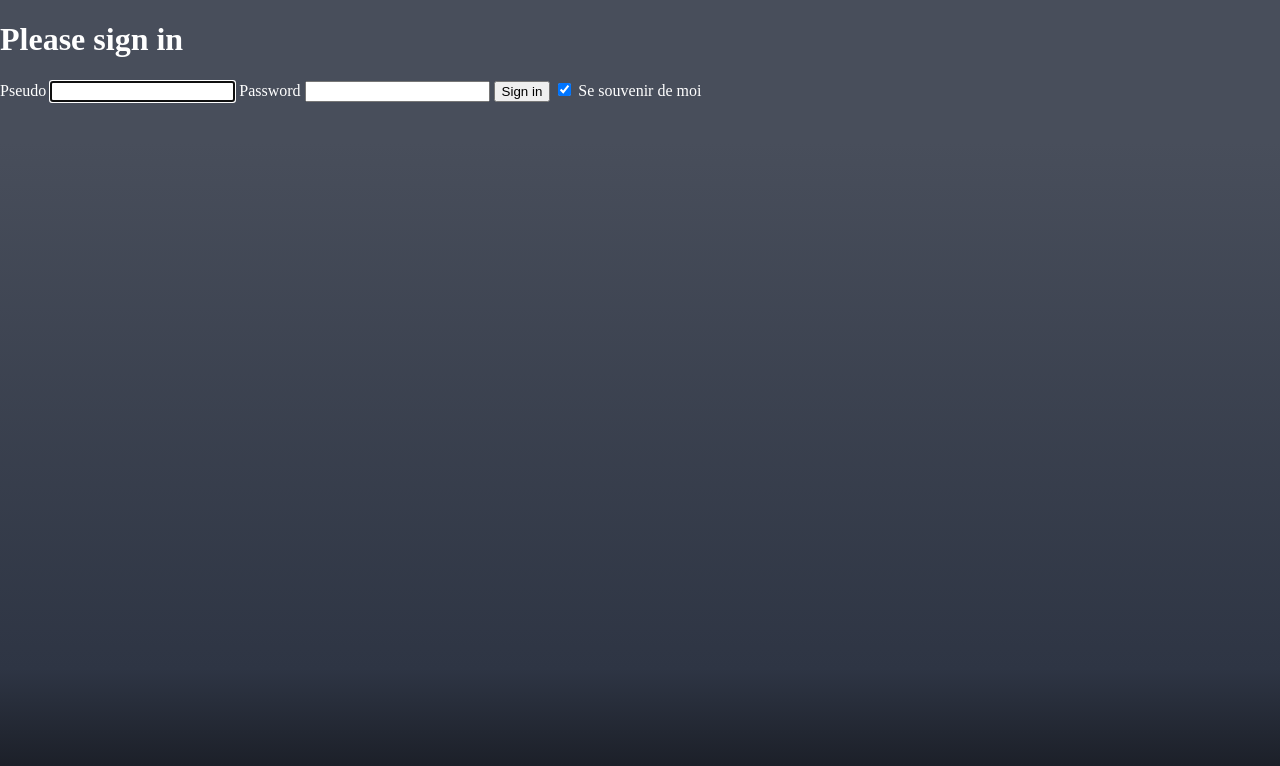
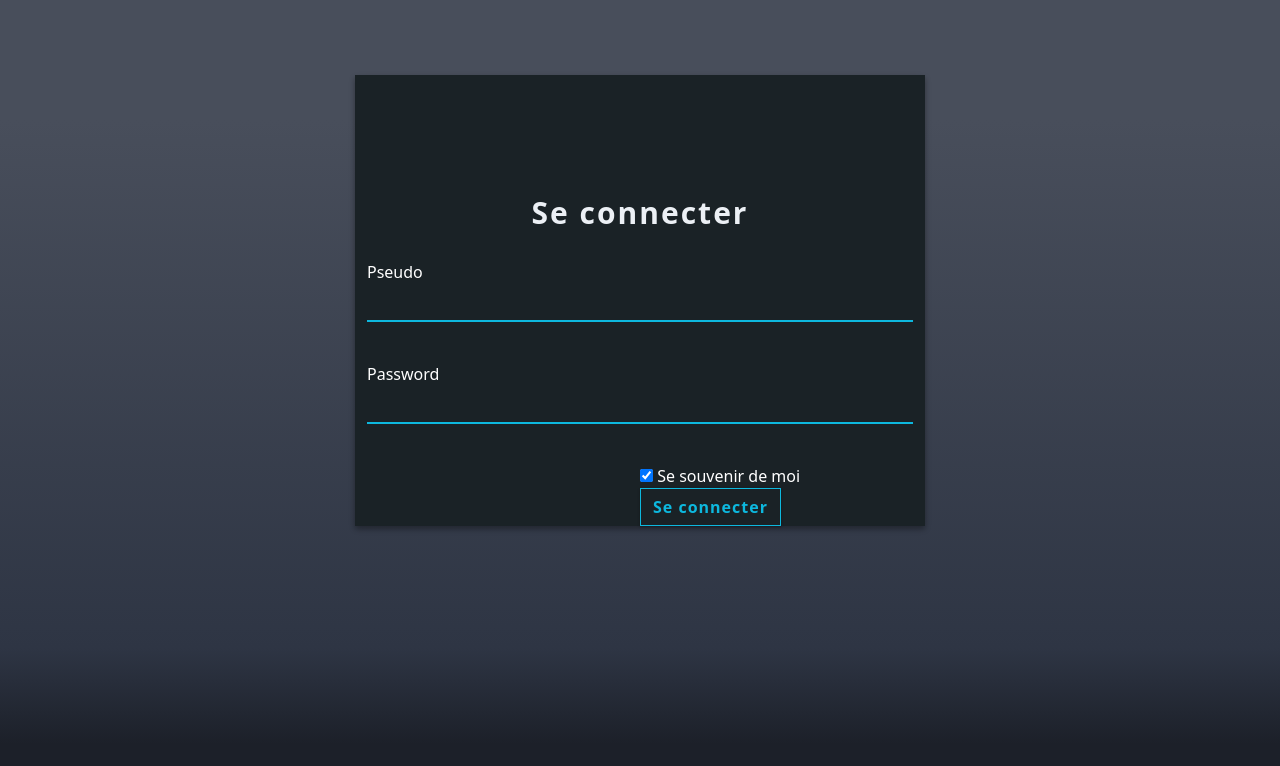
Before and after one commit to Tiphritos/Sortir.com, a Symfony app: template templates/security/login.html.twig in a window 1280 px wide. Shown: the top 766 px of the page. After the commit the page ends 711 px from the top, so only its background shows below. Run offline with Twig, Linux system fonts and the light colour scheme; the template is opened without the code that fills it, so the values that code supplies are empty; some libraries are stand-ins or nearby versions.

Commit message:
Front page login

```diff
--- a/public/css/Style/style.css
+++ b/public/css/Style/style.css
@@ -54,7 +54,9 @@ body{
     /*background: linear-gradient(0deg, rgba(131,58,180,1) 0%, rgba(253,29,29,1) 0%, rgba(255,173,57,1) 95%);*/
 
 }
-
+.creationCard{
+    width: 128px;
+}
 .creation:active{
     -webkit-box-shadow: 0px 2px 0px ;
     -moz-box-shadow: 0px 2px 0px ;
@@ -101,6 +103,13 @@ a{
 }
 
 /********Tableau d'affichage******/
+/*
 .table{
     text-align: center;
 }
+*/
+/********Cards page accueil******/
+.card{
+    margin-bottom: 10px;
+    margin-left: 10px;
+}
--- /dev/null
+++ b/public/css/Style/styleBoutons.css
@@ -0,0 +1,135 @@
+.login-box {
+    margin-top: 75px;
+    height: auto;
+    background: #1A2226;
+    text-align: center;
+    box-shadow: 0 3px 6px rgba(0, 0, 0, 0.16), 0 3px 6px rgba(0, 0, 0, 0.23);
+}
+
+.login-key {
+    height: 100px;
+    font-size: 80px;
+    line-height: 100px;
+    background: -webkit-linear-gradient(#27EF9F, #0DB8DE);
+    -webkit-background-clip: text;
+    -webkit-text-fill-color: transparent;
+}
+
+.login-title {
+    margin-top: 15px;
+    text-align: center;
+    font-size: 30px;
+    letter-spacing: 2px;
+    margin-top: 15px;
+    font-weight: bold;
+    color: #ECF0F5;
+}
+
+.login-form {
+    margin-top: 25px;
+    text-align: left;
+}
+
+#inputPseudo{
+    background-color: #1A2226;
+    border: none;
+    border-bottom: 2px solid #0DB8DE;
+    border-top: 0px;
+    border-radius: 0px;
+    font-weight: bold;
+    outline: 0;
+    margin-bottom: 20px;
+    padding-left: 0px;
+    color: #ECF0F5;
+}
+
+#inputPassword{
+    background-color: #1A2226;
+    border: none;
+    border-bottom: 2px solid #0DB8DE;
+    border-top: 0px;
+    border-radius: 0px;
+    font-weight: bold;
+    outline: 0;
+    padding-left: 0px;
+    margin-bottom: 20px;
+    color: #ECF0F5;
+}
+
+.form-group {
+    margin-bottom: 40px;
+    outline: 0px;
+}
+
+.form-control:focus {
+    border-color: inherit;
+    -webkit-box-shadow: none;
+    box-shadow: none;
+    border-bottom: 2px solid #0DB8DE;
+    outline: 0;
+    background-color: #1A2226;
+    color: #ECF0F5;
+}
+
+input:focus {
+    outline: none;
+    box-shadow: 0 0 0;
+}
+
+label {
+    margin-bottom: 0px;
+}
+
+.form-control-label {
+    font-size: 10px;
+    color: #6C6C6C;
+    font-weight: bold;
+    letter-spacing: 1px;
+}
+
+.btn-outline-primary {
+    border-color: #0DB8DE;
+    color: #0DB8DE;
+    border-radius: 0px;
+    font-weight: bold;
+    letter-spacing: 1px;
+    box-shadow: 0 1px 3px rgba(0, 0, 0, 0.12), 0 1px 2px rgba(0, 0, 0, 0.24);
+}
+
+.btn-outline-primary:hover {
+    background-color: #0DB8DE;
+    right: 0px;
+}
+
+.login-btm {
+    float: left;
+}
+
+.login-button {
+    padding-right: 0px;
+    text-align: right;
+    margin-bottom: 50px;
+}
+
+.login-text {
+    text-align: left;
+    padding-left: 0px;
+    color: #A2A4A4;
+}
+
+.loginbttm {
+    padding: 0px;
+}
+
+.btnSeconnecter{
+
+    border-color: #0DB8DE;
+    color: #0DB8DE;
+    border-radius: 0px;
+    font-weight: bold;
+    letter-spacing: 1px;
+    box-shadow: 0 1px 3px rgb(0 0 0 / 12%), 0 1px 2px rgb(0 0 0 / 24%);
+}
+.btnSeconnecter:hover{
+   color: black;
+}
--- a/public/css/Themes/style_Titre.css
+++ b/public/css/Themes/style_Titre.css
@@ -2,7 +2,7 @@
 titrePrincipal {
 
     font-family: 'Asap', sans-serif;
-    font-size: 56px;
+    font-size: 28px;
     font-weight: 700;
     font-style: italic;
     letter-spacing: -2px;
--- a/public/css/Themes/themePrincipal.css
+++ b/public/css/Themes/themePrincipal.css
@@ -5,6 +5,7 @@
 
 
 html,body{
+    background-image:url("/public/img/fond_ecran.jpg");
     background: var(--main-color) ;
     background: var(--backgroundlinear);
     background-attachment: fixed;
--- a/public/css/main.css
+++ b/public/css/main.css
@@ -2,3 +2,4 @@
 @import url("Style/style.css");
 @import url("Themes/themeSecondaire.css");
 @import url("Themes/style_Titre.css");
+@import url("Style/styleBoutons.css");
--- a/src/Form/SortieAnnulationType.php
+++ b/src/Form/SortieAnnulationType.php
@@ -16,7 +16,6 @@ class SortieAnnulationType extends AbstractType
     {
         $builder
 
-
             ->add('description_infos',null,[
                 'label' =>'Motif de l\'annulation: ',
                 'attr' =>[
--- a/templates/security/login.html.twig
+++ b/templates/security/login.html.twig
@@ -5,6 +5,9 @@
     <meta name="viewport"
           content="width=device-width, user-scalable=no, initial-scale=1.0, maximum-scale=1.0, minimum-scale=1.0">
     <meta http-equiv="X-UA-Compatible" content="ie=edge">
+    <link href="https://cdn.jsdelivr.net/npm/bootstrap@5.2.1/dist/css/bootstrap.min.css" rel="stylesheet" integrity="sha384-iYQeCzEYFbKjA/T2uDLTpkwGzCiq6soy8tYaI1GyVh/UjpbCx/TYkiZhlZB6+fzT" crossorigin="anonymous">
+    <script src="https://cdn.jsdelivr.net/npm/bootstrap@5.2.1/dist/js/bootstrap.bundle.min.js" integrity="sha384-u1OknCvxWvY5kfmNBILK2hRnQC3Pr17a+RTT6rIHI7NnikvbZlHgTPOOmMi466C8" crossorigin="anonymous"></script>
+
     <link rel="stylesheet" href="{{ asset('css/main.css') }}">
     <title>Document</title>
 </head>
@@ -14,8 +17,7 @@
 </html>
 
 
-
-{% block body %}
+{#
 <form method="post">
     {% if error %}
         <div class="alert alert-danger">Le mot de passe ou l'identifiant sont invalides</div>
@@ -26,7 +28,7 @@
             You are logged in as {{ app.user.userIdentifier }}, <a href="{{ path('app_logout') }}">Logout</a>
         </div>
     {% endif %}
-
+    <div class="container-fluid text-center justify-content-center"></div>
     <h1 class="h3 mb-3 font-weight-normal">Please sign in</h1>
     <label for="inputPseudo">Pseudo</label>
     <input type="text" value="{{ last_username }}" name="pseudo" id="inputPseudo" class="form-control" autocomplete="username" required autofocus>
@@ -37,16 +39,6 @@
            value="{{ csrf_token('authenticate') }}"
     >
 
-    {#
-        Uncomment this section and add a remember_me option below your firewall to activate remember me functionality.
-        See https://symfony.com/doc/current/security/remember_me.html
-
-        <div class="checkbox mb-3">
-            <label>
-                <input type="checkbox" name="_remember_me"> Remember me
-            </label>
-        </div>
-    #}
 
     <button class="btn btn-lg btn-primary" type="submit">
         Sign in
@@ -57,5 +49,65 @@
         <input type="checkbox" name="_remember_me" checked/>
         Se souvenir de moi
     </label>
+</form>#}
+
+</div>
+<form method="post">
+<div class="container">
+    <div class="row">
+        <div class="col-lg-3 col-md-2"></div>
+        <div class="col-lg-6 col-md-8 login-box">
+            <div class="col-lg-12 login-key">
+                <i class="fa fa-key" aria-hidden="true"></i>
+            </div>
+            <div class="col-lg-12 login-title">
+              Se connecter
+            </div>
+            {% if error %}
+                <div class=" col-lg-12 alert alert-danger">Le mot de passe ou l'identifiant sont invalides</div>
+            {% endif %}
+            <div class="col-lg-12 login-form">
+                <div class="col-lg-12 login-form">
+                    <form>
+                        <div class="form-group">
+
+                            <label for="inputPseudo form-control-label">Pseudo</label>
+                            <input type="text" value="{{ last_username }}" name="pseudo" id="inputPseudo" class="form-control" autocomplete="username" required autofocus>
+
+                        </div>
+                        <div class="form-group">
+                            <label for="inputPassword">Password</label>
+                            <input type="password" name="password" id="inputPassword" class="form-control" autocomplete="current-password"  required>
+
+                        </div>
+
+                        <div class="col-lg-12 loginbttm">
+                            <div class="col-lg-6 login-btm login-text">
+
+                            </div>
+                            <div class="col-lg-6 login-btm login-button">
+
+                                <input type="hidden" name="_csrf_token"
+                                       value="{{ csrf_token('authenticate') }}">
+
+                            </div>
+                            <div>
+                                <label>
+                                    <input type="checkbox" name="_remember_me" checked/>
+                                    Se souvenir de moi
+                                </label>
+
+                                <button class="btn btnSeconnecter float-right" type="submit">
+                                    Se connecter
+                                </button>
+
+                            </div>
+                            </div>
+                        </div>
+                    </form>
+                </div>
+            </div>
+            <div class="col-lg-3 col-md-2"></div>
+        </div>
+    </div>
 </form>
-{% endblock %}
--- a/templates/sortie/_annulation_form.html.twig
+++ b/templates/sortie/_annulation_form.html.twig
@@ -1,4 +1,6 @@
 <form method="post" action="{{ path('app_sortie_annulation', {'id': sortie.id}) }}" >
-{{ form_row(form.description_infos) }}
+
+
+
     <button class="btn">Annuler la sortie</button>
 </form>
--- a/templates/sortie/show.html.twig
+++ b/templates/sortie/show.html.twig
@@ -4,7 +4,7 @@
 
 {% block body %}
     <h1>Sortie</h1>
-
+<div class="container" >
     <table class="table couleurEcriture">
         <tbody>
             <tr>
@@ -46,7 +46,7 @@
             </tr>
         </tbody>
     </table>
-
+</div>
      {# <a href="{{ path('app_sortie_index') }}">back to list</a> #}
 
     {#<a href="{{ path('app_sortie_edit', {'id': sortie.id}) }}">edit</a>#}
```
Also changed, not shown: templates/accueil/index.html.twig (+11 -7 lines), templates/participant/show.html.twig (+2 -42 lines), templates/sortie/confirmannulation.html.twig (+8 -0 lines).
